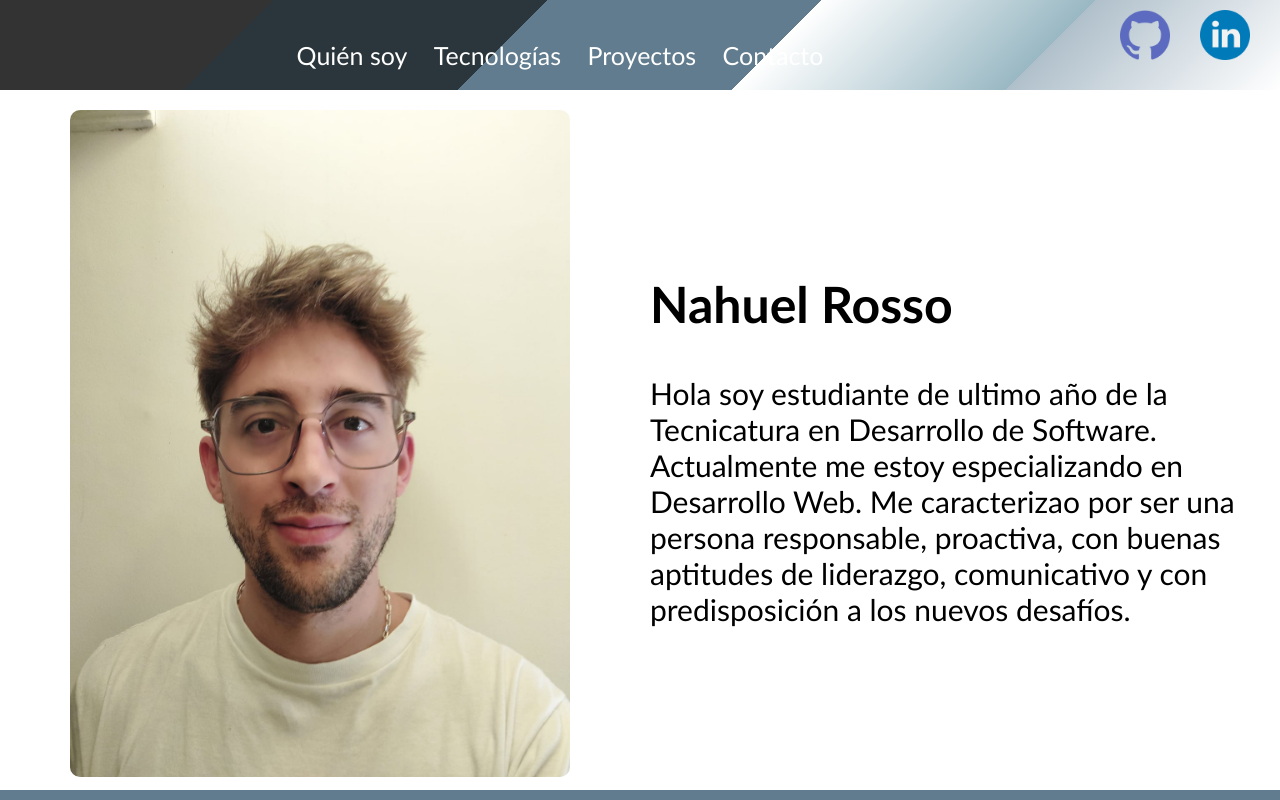
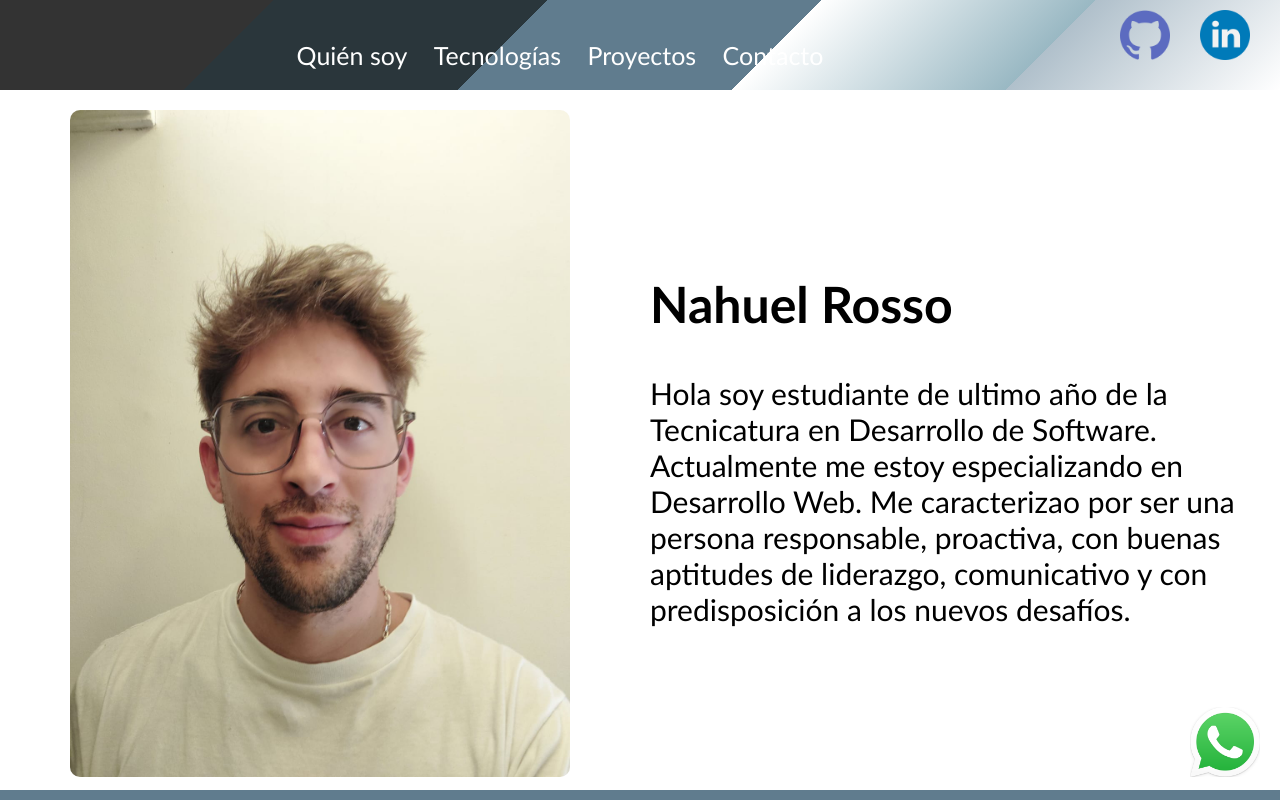
Before and after one commit to NahuelRosso/porfolioNahuelRosso, a plain HTML site: page index.html in a window 1280 px wide. Shown: the top 800 px of the page. Drawn offline with nearby package versions, Linux system fonts and the light colour scheme.

Commit message:
boton whatsapp

```diff
--- a/home.css
+++ b/home.css
@@ -306,3 +306,15 @@ a {
   background-color: #f44336; /* Color rojo para error */
   color: white;
 }
+
+.whatsapp-button {
+  position: fixed;
+  bottom: 20px;
+  right: 20px;
+  z-index: 1000;
+  transition: transform 0.3s ease-in-out; /* Agrega una transición de desplazamiento */
+}
+
+.whatsapp-button:hover {
+  transform: scale(1.1); /* Escala ligeramente el botón al pasar el mouse sobre él */
+}
--- a/index.html
+++ b/index.html
@@ -34,6 +34,11 @@
         </div>
       </section>
 
+      <div class="whatsapp-button">
+        <a href="https://api.whatsapp.com/send/?phone=5493571664116" target="_blank">
+          <img src="image/whatsapp_5968841.png" alt="WhatsApp" style="width: 70px; height: 70px;">
+        </a>
+      </div>
 
     <section id="tecnologias">
         <h2 >Tecnologías</h2>
```
Also changed, not shown: image/whatsapp_5968841.png (added).
